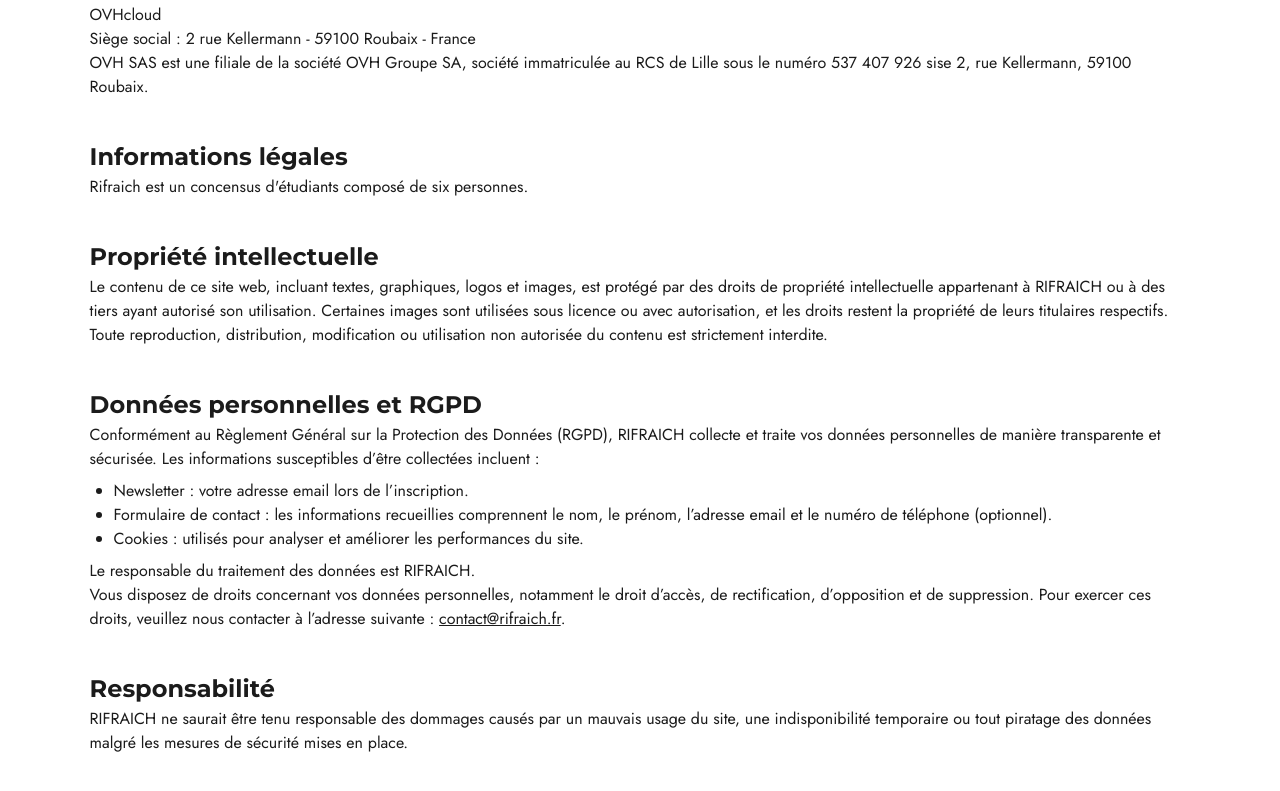
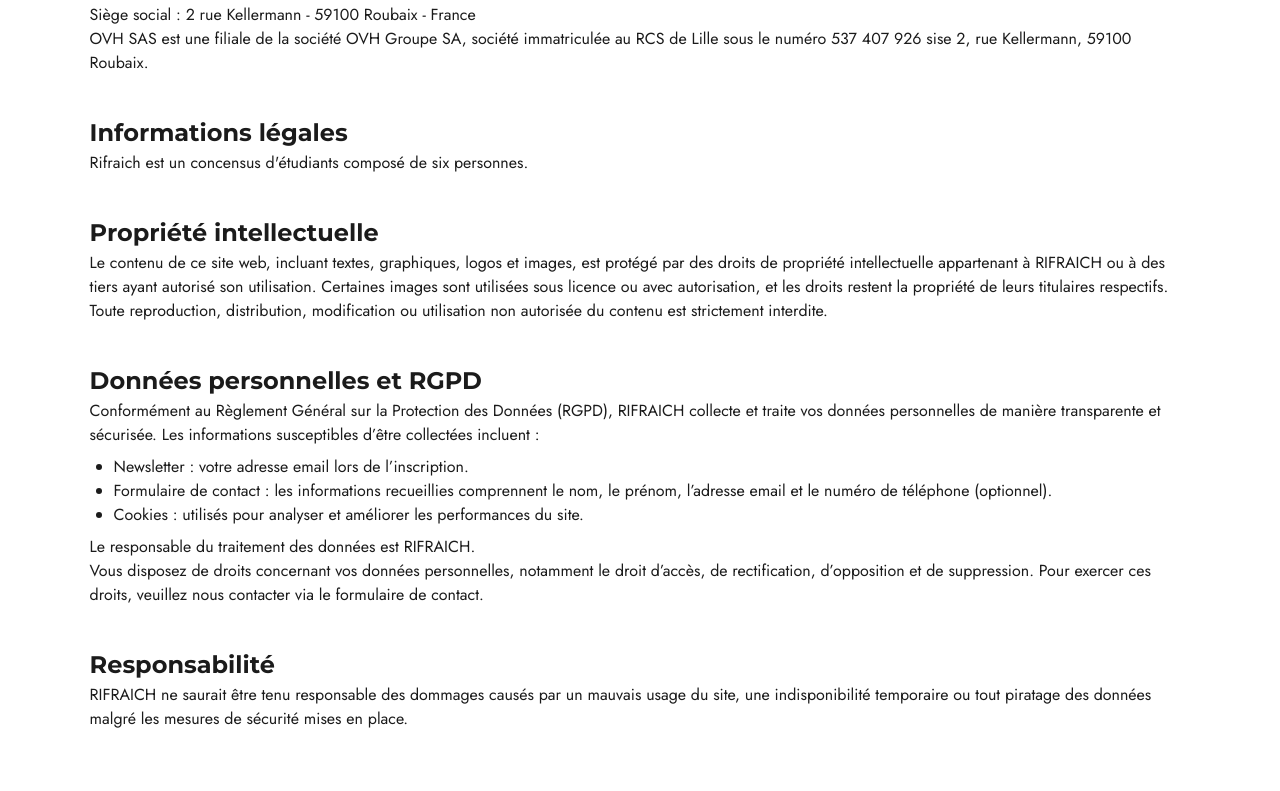
Before and after one commit to RIFRAICH/landing-page, a React (Create React App) app: page /mentions-legales in a window 1280 px wide. Shown: the part 447-1238 px from the top of the page. Built offline with nearby package versions, Linux system fonts and the light colour scheme; no server answers.

Commit message:
🔒️ Remove explicit email address from legal notice

```diff
--- a/src/pages/LegalPage.js
+++ b/src/pages/LegalPage.js
@@ -8,7 +8,6 @@ const LegalPage = () => {
                 <h2 className={styles.mainSubtitle}>Éditeur du site</h2>
                 <p>RIFRAICH</p>
                 <p>Adresse : 12 rue Georges Mandel, 49000 Angers, France</p>
-                <a className={styles.mainLink} href="mailto:contact@rifraich.fr">contact@rifraich.fr</a>
                 <p>Directeur de la publication : RIFRAICH</p>
             </section>
             <section className={styles.mainSection}>
@@ -34,7 +33,7 @@ const LegalPage = () => {
                     <li>Cookies : utilisés pour analyser et améliorer les performances du site.</li>
                 </ul>
                 <p>Le responsable du traitement des données est RIFRAICH.</p>
-                <p>Vous disposez de droits concernant vos données personnelles, notamment le droit d’accès, de rectification, d’opposition et de suppression. Pour exercer ces droits, veuillez nous contacter à l’adresse suivante : <a className={styles.mainLink} href="mailto:contact@rifraich.fr">contact@rifraich.fr</a>.</p>
+                <p>Vous disposez de droits concernant vos données personnelles, notamment le droit d’accès, de rectification, d’opposition et de suppression. Pour exercer ces droits, veuillez nous contacter via le formulaire de contact.</p>
             </section>
             <section className={styles.mainSection}>
                 <h2 className={styles.mainSubtitle}>Responsabilité</h2>
--- a/src/styles/pages/LegalPage.module.scss
+++ b/src/styles/pages/LegalPage.module.scss
@@ -28,15 +28,6 @@
   font-weight: 700;
 }
 
-.mainLink {
-  color: #1B1B1B;
-  font-family: 'Jost', sans-serif;
-  font-size: 16px;
-  font-weight: 400;
-  line-height: 1.5;
-  text-decoration: underline;
-}
-
 .mainList {
   margin-top: 8px;
   margin-bottom: 8px;
```
